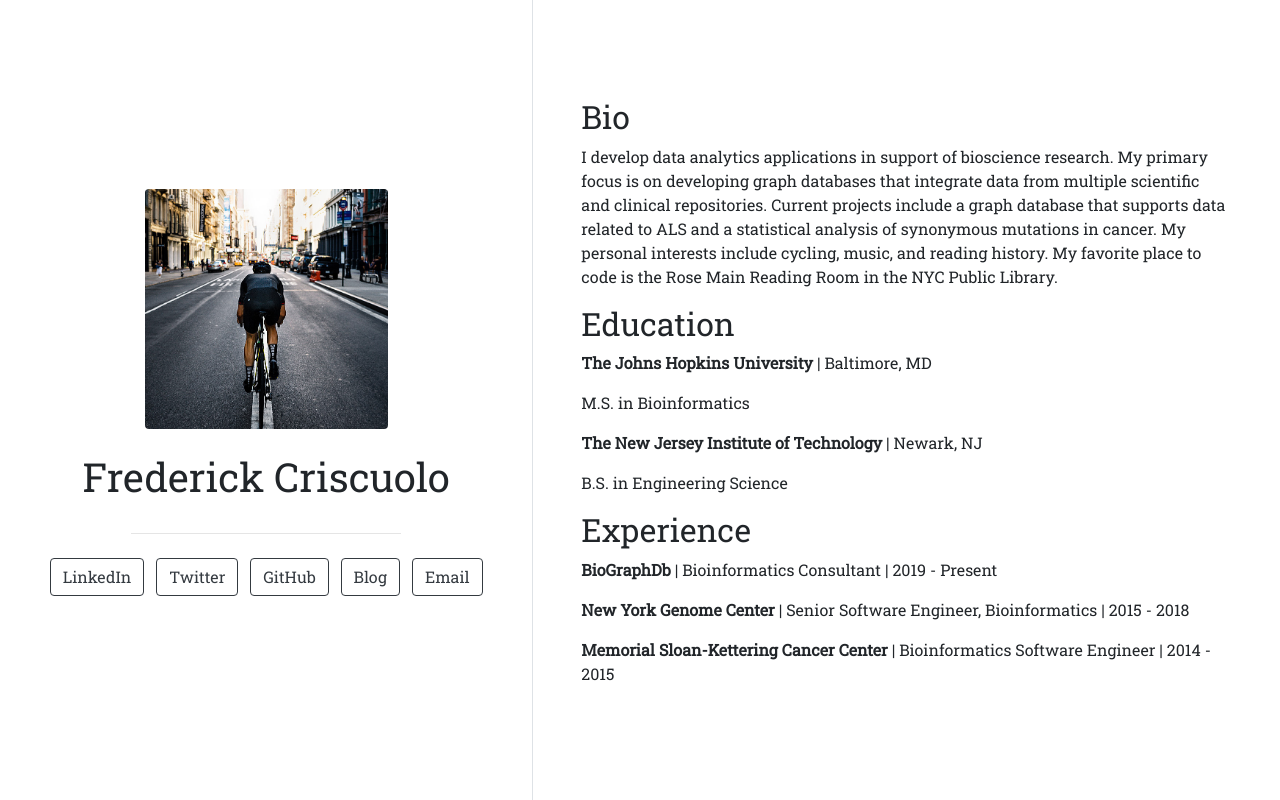
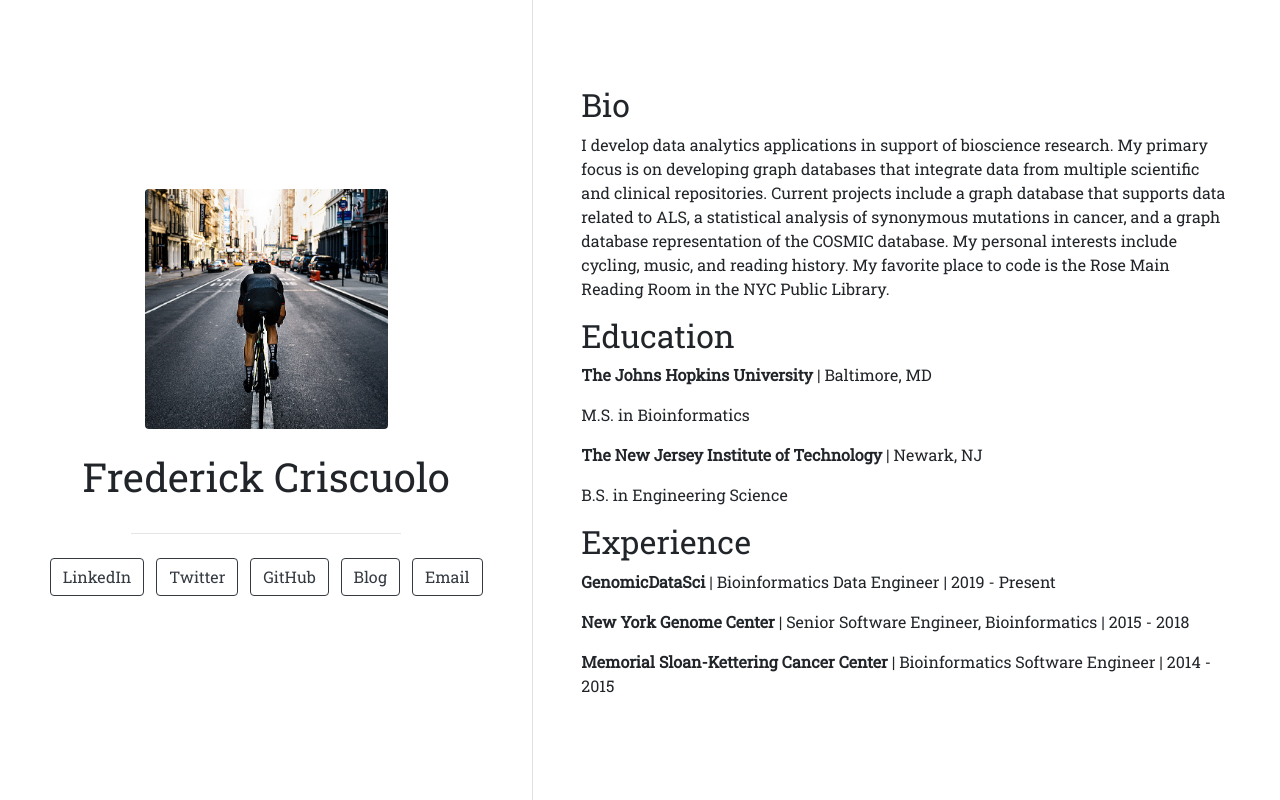
Before and after one commit to fcriscuo/fcriscuo.github.io, a plain HTML site: page index.html in a window 1280 px wide. Drawn offline with nearby package versions, Linux system fonts and the light colour scheme.

Commit message:
Updated bio section

```diff
--- a/index.html
+++ b/index.html
@@ -76,8 +76,9 @@
             <h2>Bio</h2>
             <p>I develop data analytics applications in support of bioscience research.
               My primary focus is on developing graph databases that integrate data from multiple scientific and clinical repositories.
-              Current projects include a graph database that supports data related to ALS and a statistical analysis of
-              synonymous mutations in cancer. My personal interests include cycling, music, and reading history.
+              Current projects include a graph database that supports data related to ALS, a statistical analysis of
+              synonymous mutations in cancer, and a graph database representation of the COSMIC database.
+               My personal interests include cycling, music, and reading history.
               My favorite place to code is the Rose Main Reading Room in the NYC Public Library.</p>
             </div>
             <div id="education" class="section level2">
@@ -89,7 +90,7 @@
             </div>
             <div id="experience" class="section level2">
             <h2>Experience</h2>
-            <p><strong>BioGraphDb</strong> | Bioinformatics Consultant | 2019 - Present</p>
+            <p><strong>GenomicDataSci</strong> | Bioinformatics Data Engineer | 2019 - Present</p>
             <p><strong>New York Genome Center</strong> | Senior Software Engineer, Bioinformatics | 2015 - 2018</p>
             <p><strong>Memorial Sloan-Kettering Cancer Center</strong> | Bioinformatics Software Engineer | 2014 - 2015</p>
             </div>
@@ -139,7 +140,12 @@
             <div class="p pt-4 px-5">
               <div id="bio" class="section level2">
               <h2>Bio</h2>
-              <p>I develop data analytics applications in support of bioscience research. My primary focus is on developing graph databases that integrate data from multiple scientific and clinical repositories. Current projects include a graph database that supports data related to ALS and a statistical analysis of synonymous mutations in cancer. My personal interests include cycling, music, and reading history. My favorite place on Earth is The Rose Main Reading Room in NYC.</p>
+              <p>I develop data analytics applications in support of bioscience research.
+                My primary focus is on developing graph databases that integrate data from multiple scientific and clinical repositories.
+                Current projects include a graph database that supports data related to ALS, a statistical analysis of
+                synonymous mutations in cancer, a graph database of PubMed articles associated with COVID-19,
+                 and a graph database representation of the COSMIC database.
+                 My personal interests include cycling, music, and reading history.
               </div>
               <div id="education" class="section level2">
               <h2>Education</h2>
@@ -150,9 +156,10 @@
               </div>
               <div id="experience" class="section level2">
               <h2>Experience</h2>
-              <p><strong>GenomicDataSci</strong> | Bioinformatics Consultant | 2019 - Present</p>
+              <p><strong>GenomicDataSci</strong> | Bioinformatics Data Engineer| 2019 - Present</p>
               <p><strong>New York Genome Center</strong> | Senior Software Engineer, Bioinformatics | 2015 - 2018</p>
               <p><strong>Memorial Sloan-Kettering Cancer Center</strong> | Bioinformatics Software Engineer | 2014 - 2015</p>
+              <p><strong>Illumina, San DIego</strong>Senior Software Engineer| 2009 - 2011</p>
               </div>
             </div>
         </div>
```
